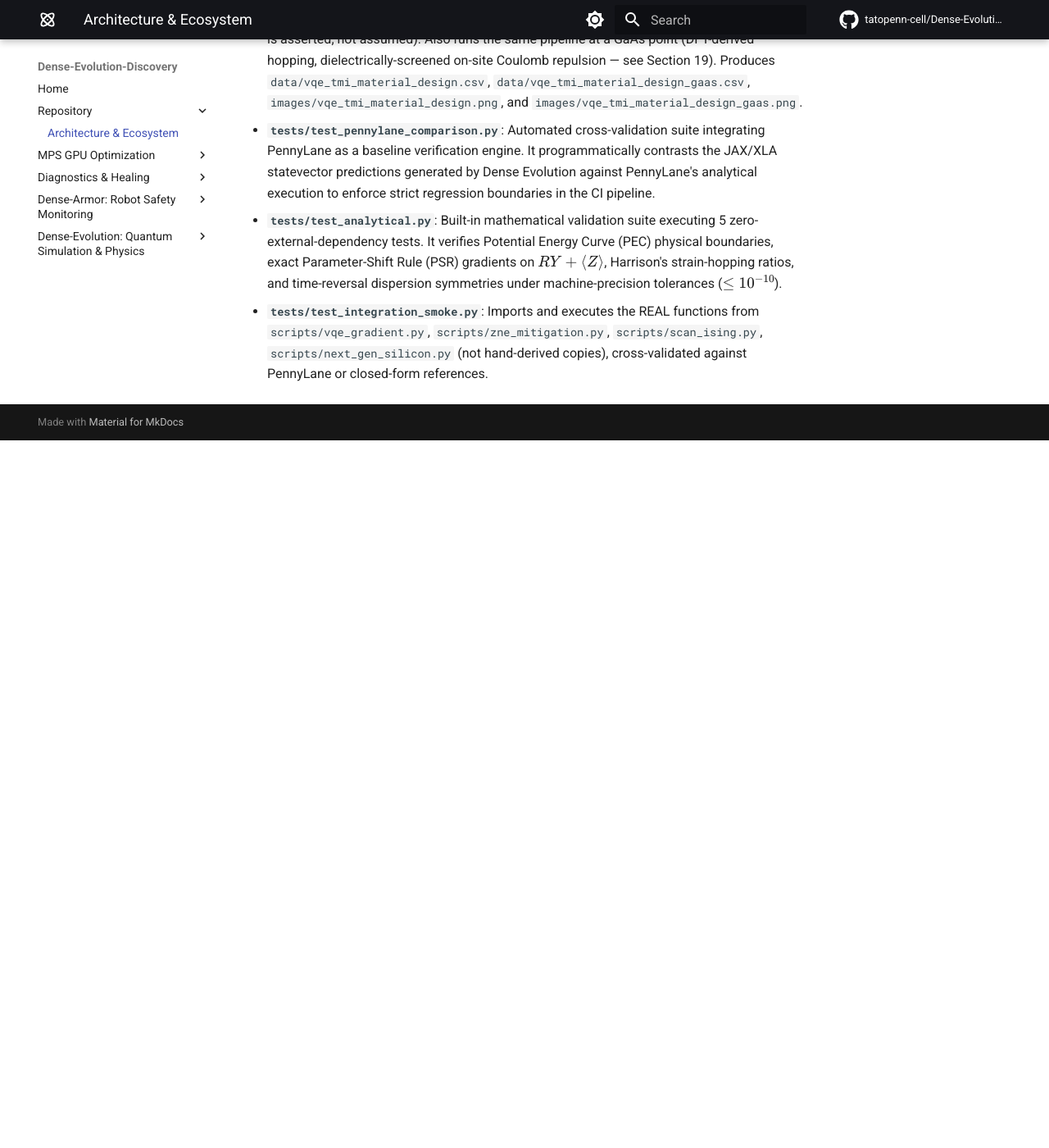
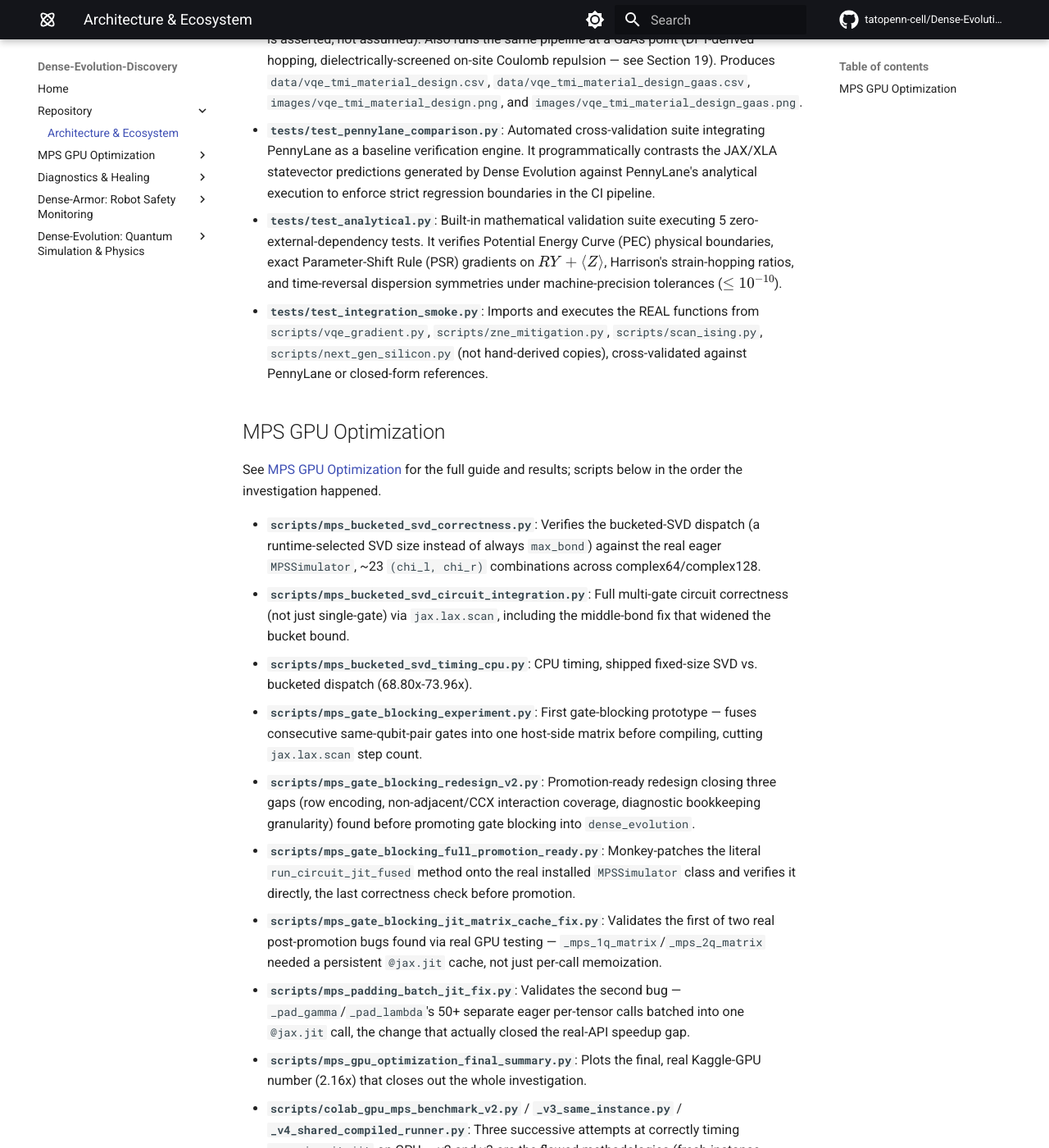
Before and after one commit to tatopenn-cell/Dense-Evolution-Discovery, an MkDocs documentation site: the page built from docs/repository_architecture.md, in a window 1280 px wide and 1400 px high, scrolled down 3313 px. Shown: the whole window at 82% size. Built offline with MkDocs 1.6.1 and Material for MkDocs 9.7.7, drawn with Linux system fonts in a browser that asks for light colours; comment, search, counter and statistics services are not loaded; before the commit the page ends 3850 px from its top, so only the background shows below that; some of the changed text lies outside the part shown.

Commit message:
Add the 18 MPS GPU optimization scripts to repository_architecture.md
This page had fallen out of date (24 of 80 scripts.py documented). Adds
the full MPS/gate-blocking investigation's scripts, in the order the
work happened, linking back to mps_gpu_optimization.md.

The other ~56 undocumented scripts (robot-safety, healing, other
physics experiments) are a pre-existing gap, out of scope here.

```diff
--- a/docs/repository_architecture.md
+++ b/docs/repository_architecture.md
@@ -29,3 +29,27 @@ What every script and test file in this repository does, script by script.
 - **`tests/test_pennylane_comparison.py`**: Automated cross-validation suite integrating PennyLane as a baseline verification engine. It programmatically contrasts the JAX/XLA statevector predictions generated by Dense Evolution against PennyLane's analytical execution to enforce strict regression boundaries in the CI pipeline.
 - **`tests/test_analytical.py`**: Built-in mathematical validation suite executing 5 zero-external-dependency tests. It verifies Potential Energy Curve (PEC) physical boundaries, exact Parameter-Shift Rule (PSR) gradients on $RY+\langle Z \rangle$, Harrison's strain-hopping ratios, and time-reversal dispersion symmetries under machine-precision tolerances ($\le 10^{-10}$).
 - **`tests/test_integration_smoke.py`**: Imports and executes the REAL functions from `scripts/vqe_gradient.py`, `scripts/zne_mitigation.py`, `scripts/scan_ising.py`, `scripts/next_gen_silicon.py` (not hand-derived copies), cross-validated against PennyLane or closed-form references.
+
+## MPS GPU Optimization
+
+See [MPS GPU Optimization](mps_gpu_optimization.md) for the full guide and results; scripts below in the order the investigation happened.
+
+- **`scripts/mps_bucketed_svd_correctness.py`**: Verifies the bucketed-SVD dispatch (a runtime-selected SVD size instead of always `max_bond`) against the real eager `MPSSimulator`, ~23 `(chi_l, chi_r)` combinations across complex64/complex128.
+- **`scripts/mps_bucketed_svd_circuit_integration.py`**: Full multi-gate circuit correctness (not just single-gate) via `jax.lax.scan`, including the middle-bond fix that widened the bucket bound.
+- **`scripts/mps_bucketed_svd_timing_cpu.py`**: CPU timing, shipped fixed-size SVD vs. bucketed dispatch (68.80x-73.96x).
+- **`scripts/mps_gate_blocking_experiment.py`**: First gate-blocking prototype — fuses consecutive same-qubit-pair gates into one host-side matrix before compiling, cutting `jax.lax.scan` step count.
+- **`scripts/mps_gate_blocking_redesign_v2.py`**: Promotion-ready redesign closing three gaps (row encoding, non-adjacent/CCX interaction coverage, diagnostic bookkeeping granularity) found before promoting gate blocking into `dense_evolution`.
+- **`scripts/mps_gate_blocking_full_promotion_ready.py`**: Monkey-patches the literal `run_circuit_jit_fused` method onto the real installed `MPSSimulator` class and verifies it directly, the last correctness check before promotion.
+- **`scripts/mps_gate_blocking_jit_matrix_cache_fix.py`**: Validates the first of two real post-promotion bugs found via real GPU testing — `_mps_1q_matrix`/`_mps_2q_matrix` needed a persistent `@jax.jit` cache, not just per-call memoization.
+- **`scripts/mps_padding_batch_jit_fix.py`**: Validates the second bug — `_pad_gamma`/`_pad_lambda`'s 50+ separate eager per-tensor calls batched into one `@jax.jit` call, the change that actually closed the real-API speedup gap.
+- **`scripts/mps_gpu_optimization_final_summary.py`**: Plots the final, real Kaggle-GPU number (2.16x) that closes out the whole investigation.
+- **`scripts/colab_gpu_mps_benchmark_v2.py`** / **`_v3_same_instance.py`** / **`_v4_shared_compiled_runner.py`**: Three successive attempts at correctly timing `run_circuit_jit` on GPU — v2 and v3 are the flawed methodologies (fresh-instance-always-recompiles, then same-instance-compounds-entanglement); v4 is the corrected one (fresh instance + shared already-compiled kernel).
+- **`scripts/colab_gpu_mps_fair_comparison_old_vs_new.py`**: Re-measures the pre-optimization baseline with the same corrected v4 methodology, giving the real baseline the bucketed-SVD speedup is measured against.
+- **`scripts/colab_gpu_mps_timing_breakdown.py`**: Splits `run_circuit_jit`'s GPU time into prep/kernel/bookkeeping to isolate where the time actually goes.
+- **`scripts/colab_gpu_diagnostics_cost_check.py`**: A/B test ruling out the trunc_err/entanglement-entropy diagnostic computation as a cost driver.
+- **`scripts/colab_print_installed_mps_source.py`**: Dumps the installed package's `_build_mps_runner` source for byte-identical comparison against the standalone reimplementation.
+- **`scripts/colab_full_chain_apples_to_apples.py`**: Measures original/bucketed-only/bucketed+fused through one consistent internal-scan methodology, giving the honest combined 2.87x (superseded by the real-API 2.16x once `run_circuit_jit(fuse_gates=True)` itself was fixed and re-tested).
+- **`scripts/colab_cuquantum_mps_benchmark_v2.py`**: cuQuantum `NetworkState` MPS comparison on the same circuit.
+- **`scripts/colab_gate_blocking_gpu_benchmark.py`** / **`colab_gate_blocking_redesign_v2_gpu.py`**: GPU timing for the gate-blocking prototype and its promotion-ready redesign.
+
+*(Two names appear in `mps_bucketed_svd_optimization`'s original history, `colab_bucketed_svd_gpu_benchmark.py` and `colab_bucketed_svd_hlo_check.py`, but were only ever run as Colab notebook cells, never committed here — noted for provenance, not linkable.)*
```
